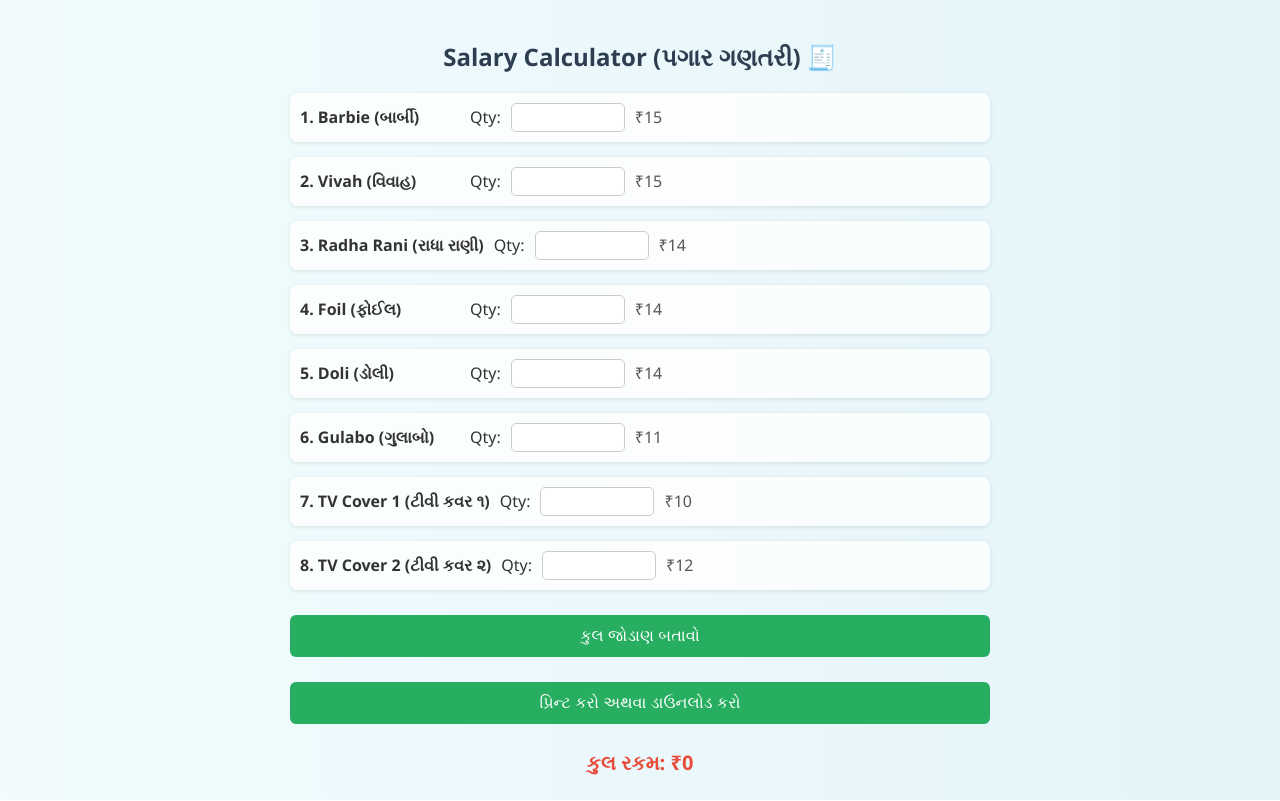
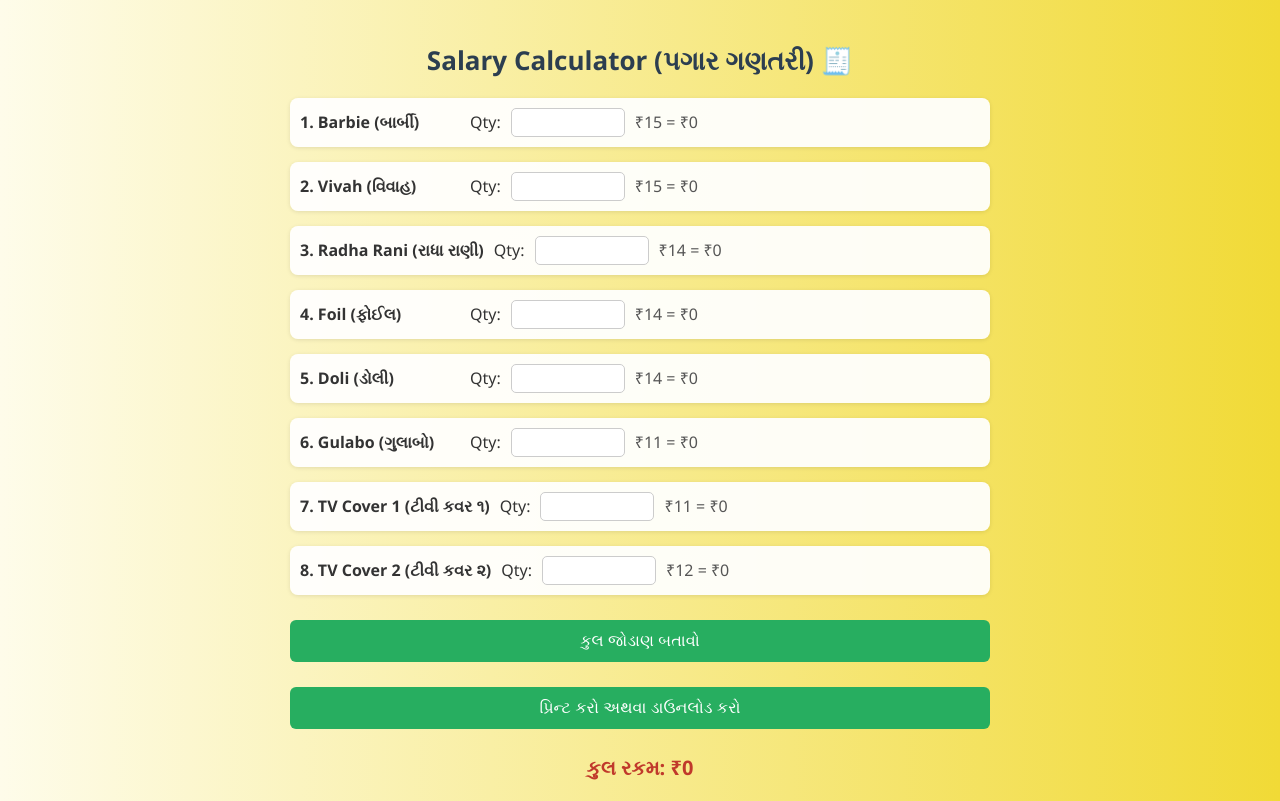
Before and after one commit to deep1008-tech/salary, a plain HTML site: page index.html in a window 1280 px wide. Drawn offline with Linux system fonts and the light colour scheme.

Commit message:
Update index.html

```diff
--- a/index.html
+++ b/index.html
@@ -7,7 +7,7 @@
   <style>
     body {
       font-family: 'Segoe UI', sans-serif;
-      background: linear-gradient(to right, #f2fcfe, #e4f4f9);
+      background: linear-gradient(to right, #fefcea, #f1da36);
       padding: 20px;
       max-width: 700px;
       margin: auto;
@@ -18,7 +18,7 @@
       text-align: center;
       margin-bottom: 20px;
       color: #2c3e50;
-      font-size: 24px;
+      font-size: 26px;
     }
 
     .item {
@@ -27,7 +27,7 @@
       align-items: center;
       margin-bottom: 15px;
       gap: 10px;
-      background-color: #ffffffcc;
+      background-color: #ffffffee;
       padding: 10px;
       border-radius: 8px;
       box-shadow: 0 1px 4px rgba(0,0,0,0.1);
@@ -47,6 +47,7 @@
 
     .price {
       color: #555;
+      font-weight: 500;
     }
 
     button {
@@ -70,7 +71,7 @@
       margin-top: 25px;
       font-size: 20px;
       font-weight: bold;
-      color: #e74c3c;
+      color: #c0392b;
       text-align: center;
     }
 
@@ -93,49 +94,49 @@
   <div class="item">
     <div class="item-name">1. Barbie (બાર્બી)</div>
     <label>Qty:</label><input type="number" id="qty1">
-    <div class="price">₹15</div>
+    <div class="price">₹15 = <span id="total1">₹0</span></div>
   </div>
 
   <div class="item">
     <div class="item-name">2. Vivah (વિવાહ)</div>
     <label>Qty:</label><input type="number" id="qty2">
-    <div class="price">₹15</div>
+    <div class="price">₹15 = <span id="total2">₹0</span></div>
   </div>
 
   <div class="item">
     <div class="item-name">3. Radha Rani (રાધા રાણી)</div>
     <label>Qty:</label><input type="number" id="qty3">
-    <div class="price">₹14</div>
+    <div class="price">₹14 = <span id="total3">₹0</span></div>
   </div>
 
   <div class="item">
     <div class="item-name">4. Foil (ફોઈલ)</div>
     <label>Qty:</label><input type="number" id="qty4">
-    <div class="price">₹14</div>
+    <div class="price">₹14 = <span id="total4">₹0</span></div>
   </div>
 
   <div class="item">
     <div class="item-name">5. Doli (ડોલી)</div>
     <label>Qty:</label><input type="number" id="qty5">
-    <div class="price">₹14</div>
+    <div class="price">₹14 = <span id="total5">₹0</span></div>
   </div>
 
   <div class="item">
     <div class="item-name">6. Gulabo (ગુલાબો)</div>
     <label>Qty:</label><input type="number" id="qty6">
-    <div class="price">₹11</div>
+    <div class="price">₹11 = <span id="total6">₹0</span></div>
   </div>
 
   <div class="item">
     <div class="item-name">7. TV Cover 1 (ટીવી કવર ૧)</div>
     <label>Qty:</label><input type="number" id="qty7">
-    <div class="price">₹10</div>
+    <div class="price">₹11 = <span id="total7">₹0</span></div>
   </div>
 
   <div class="item">
     <div class="item-name">8. TV Cover 2 (ટીવી કવર ૨)</div>
     <label>Qty:</label><input type="number" id="qty8">
-    <div class="price">₹12</div>
+    <div class="price">₹12 = <span id="total8">₹0</span></div>
   </div>
 
   <button onclick="calculateTotal()">કુલ જોડાણ બતાવો</button>
@@ -143,7 +144,7 @@
 
   <div id="total">કુલ રકમ: ₹0</div>
 
-  <!-- Hidden section to print -->
+  <!-- Hidden section for print -->
   <div id="printable-area" style="display:none;">
     <h2>પગાર વિગત (Salary Details)</h2>
     <div id="print-details"></div>
@@ -151,7 +152,7 @@
   </div>
 
   <script>
-    const prices = [15, 15, 14, 14, 14, 11, 10, 12];
+    const prices = [15, 15, 14, 14, 14, 11, 11, 12];
     const names = [
       "1. Barbie (બાર્બી)",
       "2. Vivah (વિવાહ)",
@@ -170,8 +171,12 @@
       for (let i = 1; i <= 8; i++) {
         const qty = parseFloat(document.getElementById(`qty${i}`).value) || 0;
         const price = prices[i - 1];
+        const itemTotal = qty * price;
+
+        // Show item total beside it
+        document.getElementById(`total${i}`).textContent = "₹" + itemTotal.toFixed(2);
+
         if (qty > 0) {
-          const itemTotal = qty * price;
           details.push(`${names[i - 1]} - Qty: ${qty} × ₹${price} = ₹${itemTotal.toFixed(2)}`);
           total += itemTotal;
         }
@@ -184,7 +189,7 @@
     }
 
     function printDetails() {
-      calculateTotal(); // Make sure calculation is fresh
+      calculateTotal(); // Ensure up-to-date
 
       const printContents = document.getElementById("printable-area").innerHTML;
       const originalContents = document.body.innerHTML;
@@ -192,7 +197,7 @@
       document.body.innerHTML = printContents;
       window.print();
       document.body.innerHTML = originalContents;
-      location.reload(); // Reload to restore event listeners
+      location.reload(); // Reload to restore everything
     }
   </script>
 
```
